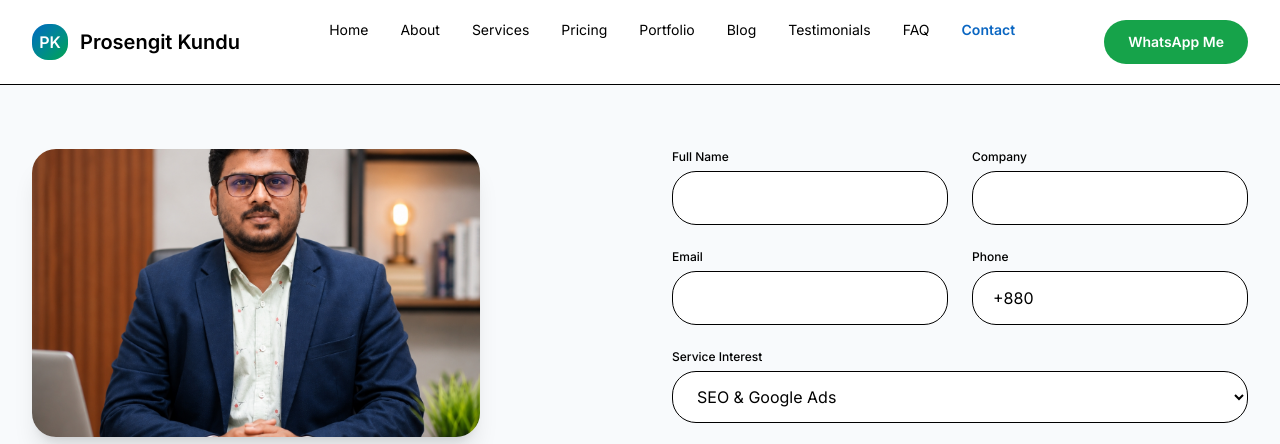
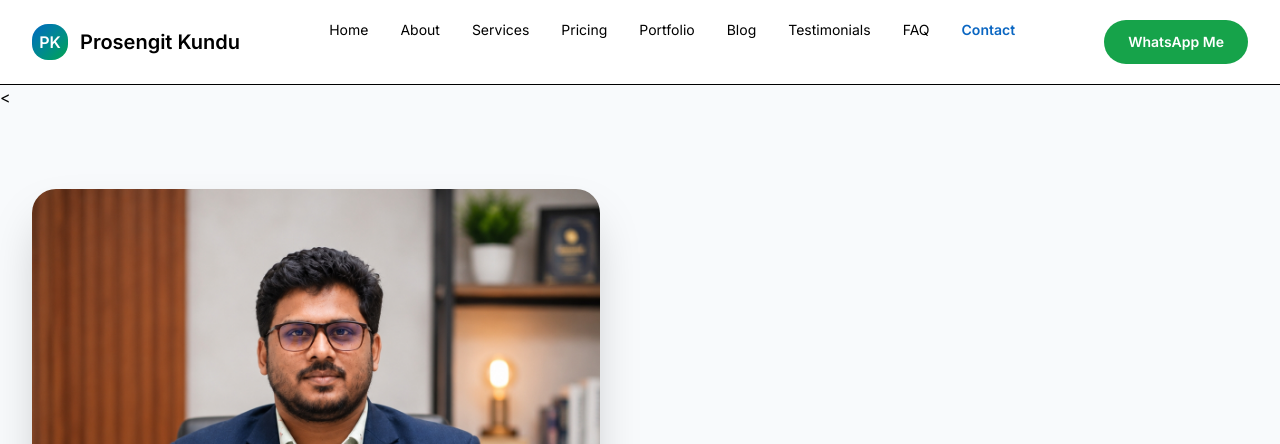
Before and after one commit to Prosengitkundu/prosengit-digital-marketing-portfolio, a plain HTML site: page contact.html in a window 1280 px wide. Shown: the top 444 px of the page. Drawn offline with nearby package versions, Linux system fonts and the light colour scheme.

Commit message:
Update contact.html

```diff
--- a/contact.html
+++ b/contact.html
@@ -26,10 +26,16 @@
         <a href="https://wa.me/8801701059499" class="px-6 py-3 bg-[#16A34A] text-white rounded-3xl text-sm font-semibold">WhatsApp Me</a>
     </nav>
 
-    <div class="max-w-screen-2xl mx-auto px-8 pt-16 pb-10">
-        <div class="grid md:grid-cols-2 gap-16">
+    <<div class="max-w-screen-2xl mx-auto px-8 pt-20 pb-20">
+    <div class="grid lg:grid-cols-2 gap-20 items-center">
             <div>
-                <img src="assets/images/prosengit-kundu-professional.jpg" onerror="this.onerror=null;this.src='https://images.pexels.com/photos/8217724/pexels-photo-8217724.jpeg?auto=compress&amp;cs=tinysrgb&amp;fit=crop&amp;w=900&amp;h=520';" alt="Prosengit Kundu professional portrait" class="w-full max-w-md h-72 object-cover object-center rounded-3xl shadow-xl mb-8" width="900" height="520" fetchpriority="high">
+                <img src="assets/images/prosengit-kundu-professional.jpg" onerror="this.onerror=null;this.src='https://images.pexels.com/photos/8217724/pexels-photo-8217724.jpeg?auto=compress&amp;cs=tinysrgb&amp;fit=crop&amp;w=900&amp;h=520';" alt="Prosengit Kundu professional portrait" <img src="assets/images/prosengit-kundu-professional.jpg"
+onerror="this.onerror=null;this.src='https://images.pexels.com/photos/8217724/pexels-photo-8217724.jpeg?auto=compress&cs=tinysrgb&fit=crop&w=900&h=520';"
+alt="Prosengit Kundu professional portrait"
+class="w-full max-w-xl h-auto object-contain rounded-3xl shadow-2xl mb-8 mx-auto"
+width="900"
+height="520"
+fetchpriority="high"> width="900" height="520" fetchpriority="high">
                 <div class="text-xs font-semibold tracking-widest">LET'S CONNECT</div>
                 <h1 class="text-7xl heading-font tracking-tighter font-bold mt-3">Ready to grow<br>your business?</h1>
                 <div id="selectedPlanNotice" class="hidden mt-6 max-w-md rounded-2xl border border-[#0A66C2]/20 bg-[#0A66C2]/5 px-5 py-4 text-sm text-[#0A66C2]"></div>
```
